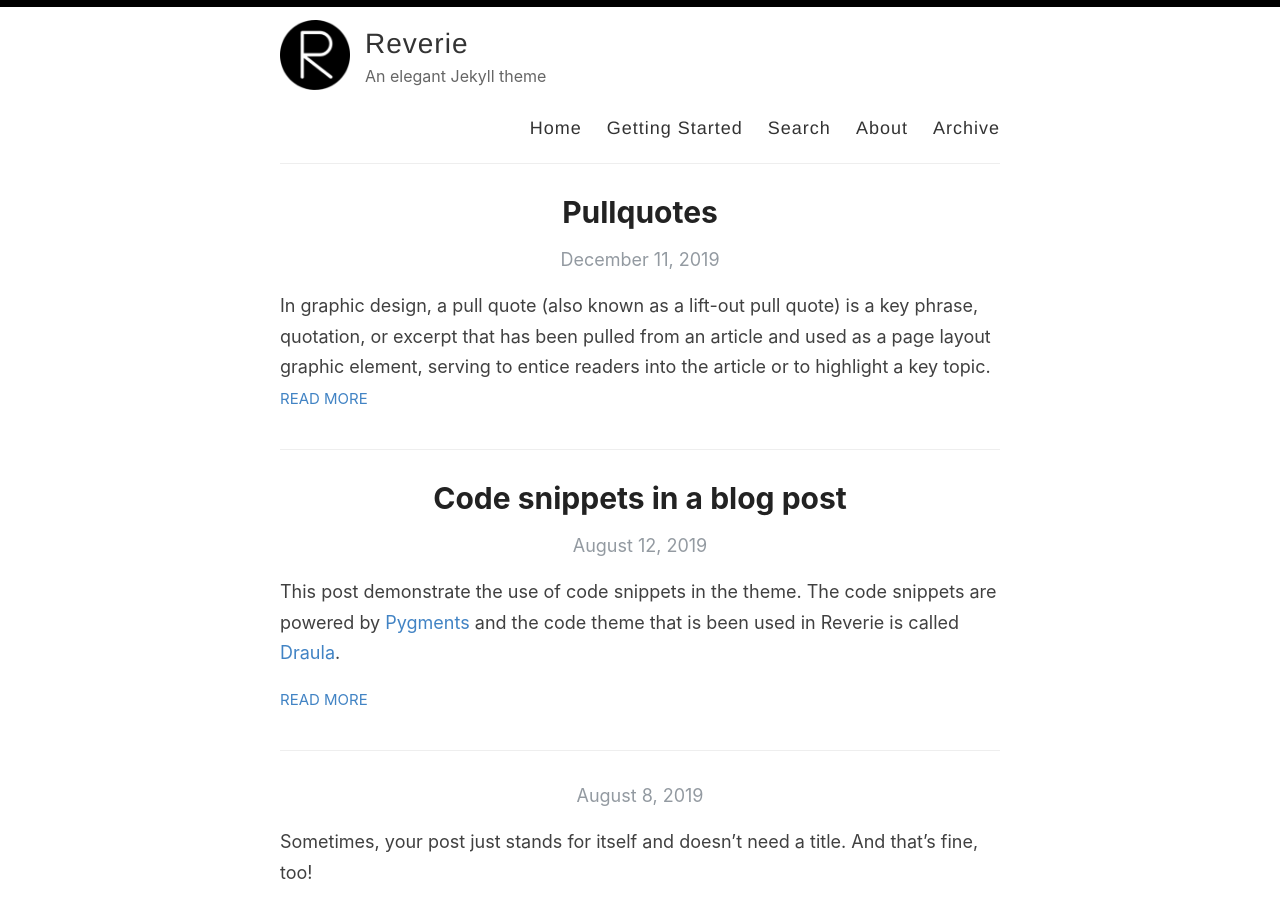
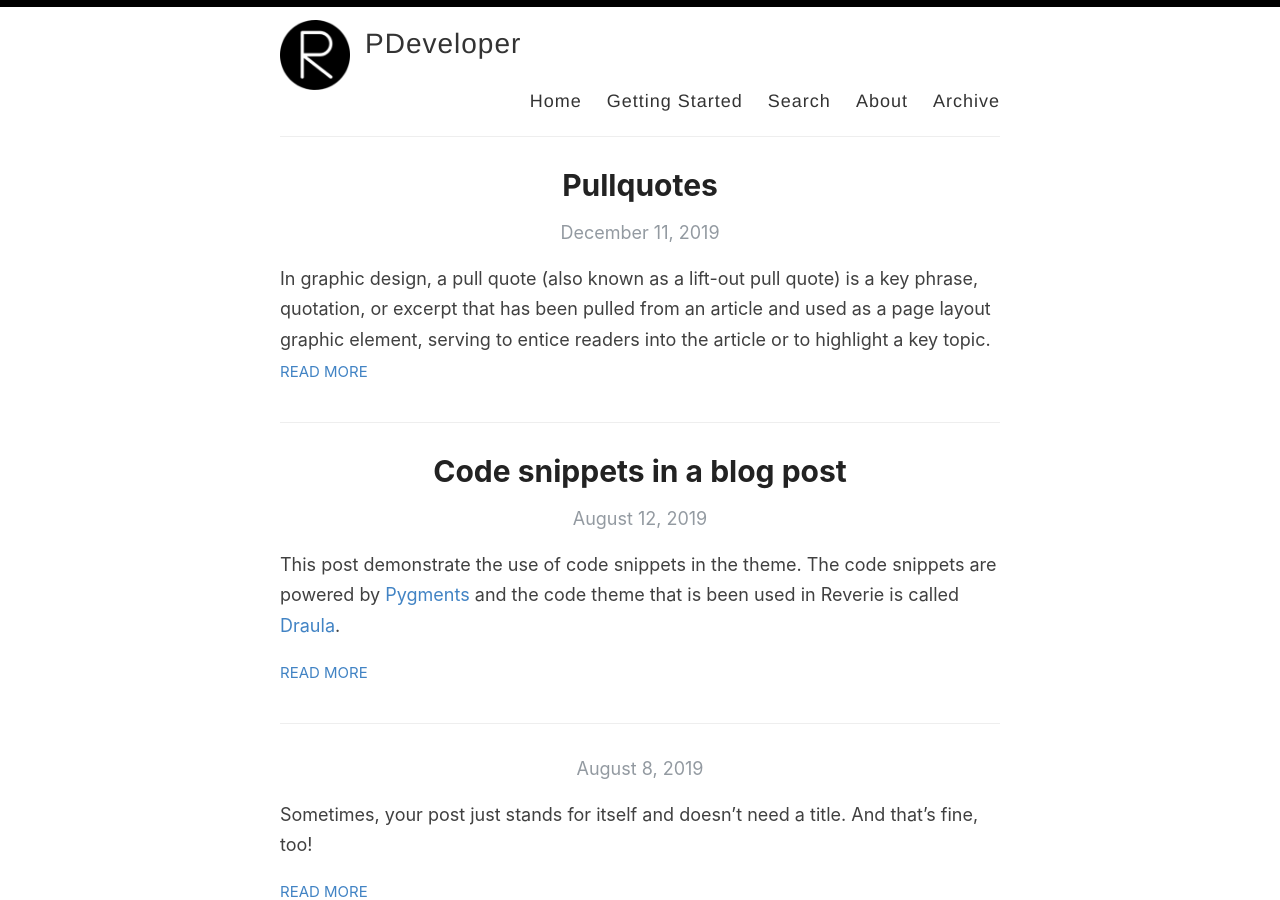
Before and after one commit to PDeveloper/pdeveloper.github.io, a Jekyll site: the page built from index.html, in a window 1280 px wide and 900 px high. Built offline with Jekyll 4.4.1, drawn with Linux system fonts in a browser that asks for light colours; the list of posts is cut into pages by our own code.

Commit message:
Update _config.yml

```diff
--- a/_config.yml
+++ b/_config.yml
@@ -3,13 +3,13 @@
 #
 
 # Name of your site (displayed in the header)
-name: Reverie
+name: PDeveloper
 
 # Name of the author
-author: Amit Merchant
+author: PDeveloper
 
 # Short bio or description (displayed in the header)
-description: An elegant Jekyll theme
+description:
 
 # URL of your avatar or profile pic (you could use your GitHub profile pic)
 avatar: /images/reverie.png
@@ -21,15 +21,15 @@ avatar: /images/reverie.png
 # Includes an icon in the footer for each username you enter
 footer-links:
   dribbble:
-  email: amit.d.merchant@gmail.com
+  email:
   facebook:
   flickr:
-  github: amitmerchant1990/reverie
+  github: pdeveloper
   instagram:
   linkedin:
   pinterest:
   rss: rss
-  twitter: amit_merchant
+  twitter: psvils
   stackoverflow:
   youtube: # channel/<your_long_string> or user/<user-name>
   googleplus: # anything in your profile username that comes after plus.google.com/
@@ -41,21 +41,21 @@ footer-links:
 disqus:
 
 # Enter your Google Analytics web tracking code (e.g. UA-2110908-2) to activate tracking
-google_analytics: UA-43339302-11
+google_analytics:
 
 # For newer "GA4" analytics, use the following instead of the "UA" entry above
 #google_analytics_ga4: G-GABC1DEFG
 
 # Your website URL (e.g. http://amitmerchant1990.github.io or http://www.amitmerchant.com)
 # Used for Sitemap.xml and your RSS feed
-url: http://www.amitmerchant.com/reverie
-enforce_ssl: https://www.amitmerchant.com/reverie
+url: http://pdeveloper.github.io
+enforce_ssl: https://pdeveloper.github.io
 
 # If you're hosting your site at a Project repository on GitHub pages
 # (http://yourusername.github.io/repository-name)
 # and NOT your User repository (http://yourusername.github.io)
 # then add in the baseurl here, like this: "/repository-name"
-baseurl: "/reverie"
+baseurl:
 
 #
 # !! You don't need to change any of the configuration flags below !!
```
